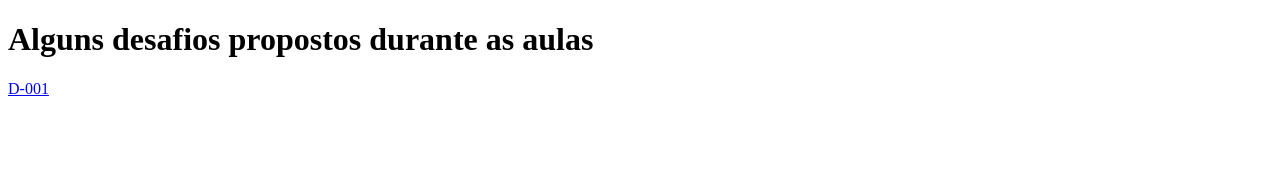
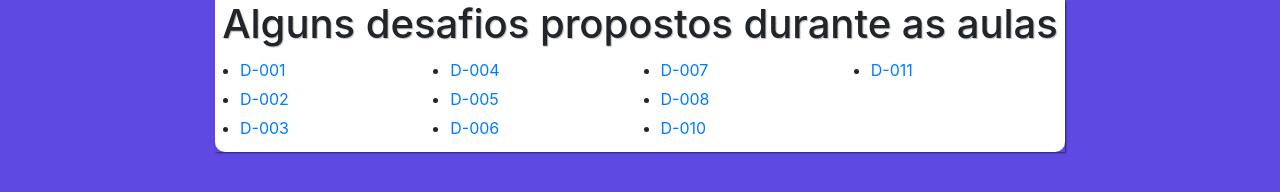
Before and after one commit to elysaph/tullio-fork, a plain HTML site: page Desafios/index.html in a window 1280 px wide. Drawn offline with nearby package versions, Linux system fonts and the light colour scheme.

Commit message:
Layout basico desafio criado

```diff
--- a/Desafios/index.html
+++ b/Desafios/index.html
@@ -4,10 +4,25 @@
     <meta charset="UTF-8">
     <meta http-equiv="X-UA-Compatible" content="IE=edge">
     <meta name="viewport" content="width=device-width, initial-scale=1.0">
+    <link rel="stylesheet" href="../Exercicios/style.css" media="all">
+    <link rel="stylesheet" href="https://cdn.jsdelivr.net/npm/bootstrap@4.3.1/dist/css/bootstrap.min.css" integrity="sha384-ggOyR0iXCbMQv3Xipma34MD+dH/1fQ784/j6cY/iJTQUOhcWr7x9JvoRxT2MZw1T" crossorigin="anonymous">
     <title>Desafios</title>
 </head>
 <body>
-    <h1>Alguns desafios propostos durante as aulas</h1>
-    <a href="Desafios/d-001/desafio.html">D-001</a>
+    <main>
+        <h1>Alguns desafios propostos durante as aulas</h1>
+        <ul>
+            <li><a target="_blank" href="https://silvatullio.github.io/html-css/Desafios/d-001/desafio.html">D-001</a> </li>
+            <li><a target="_blank" href="https://silvatullio.github.io/html-css/Desafios/d-002/index.html">D-002</a> </li>
+            <li><a target="_blank" href="https://silvatullio.github.io/html-css/Desafios/d-003/index.html">D-003</a> </li>
+            <li><a target="_blank" href="https://silvatullio.github.io/html-css/Desafios/d-004/emojis.html">D-004</a> </li>
+            <li><a target="_blank" href="https://silvatullio.github.io/html-css/Desafios/d-005/redes-sociais.html">D-005</a> </li>
+            <li><a target="_blank" href="https://silvatullio.github.io/html-css/Desafios/d-006/tags.html">D-006</a> </li>
+            <li><a target="_blank" href="https://silvatullio.github.io/html-css/Desafios/d-007/index.html">D-007</a> </li>
+            <li><a target="_blank" href="https://silvatullio.github.io/html-css/Desafios/d-008/index.html">D-008</a> </li>
+            <li><a target="_blank" href="https://silvatullio.github.io/html-css/Desafios/d-013/index.html">D-010</a> </li>
+            <li><a target="_blank" href="https://silvatullio.github.io/html-css/Desafios/d-014/index.html">D-011</a> </li>
+        </ul>
+    </main>
 </body>
 </html>
```
Also changed, not shown: 1 other file.
